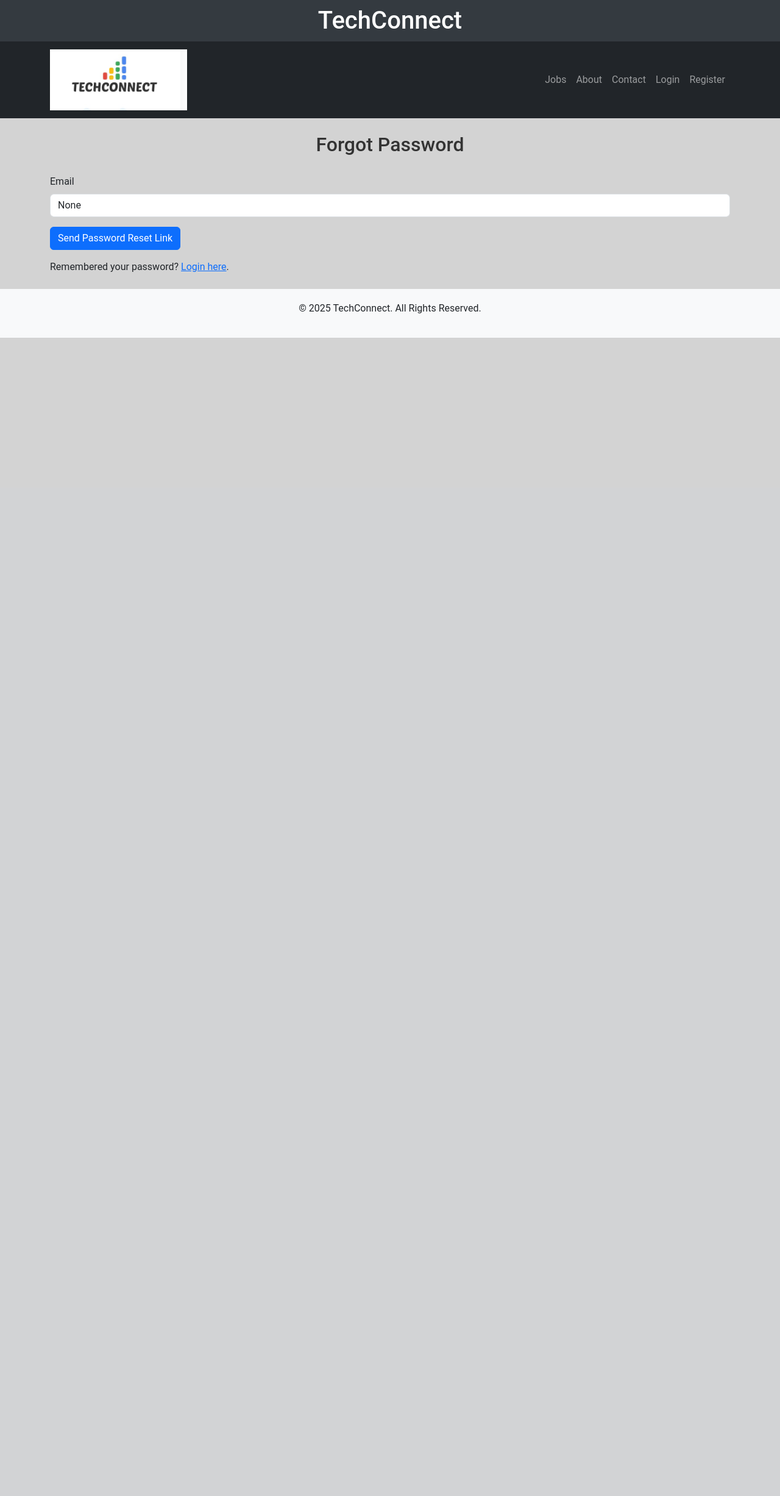
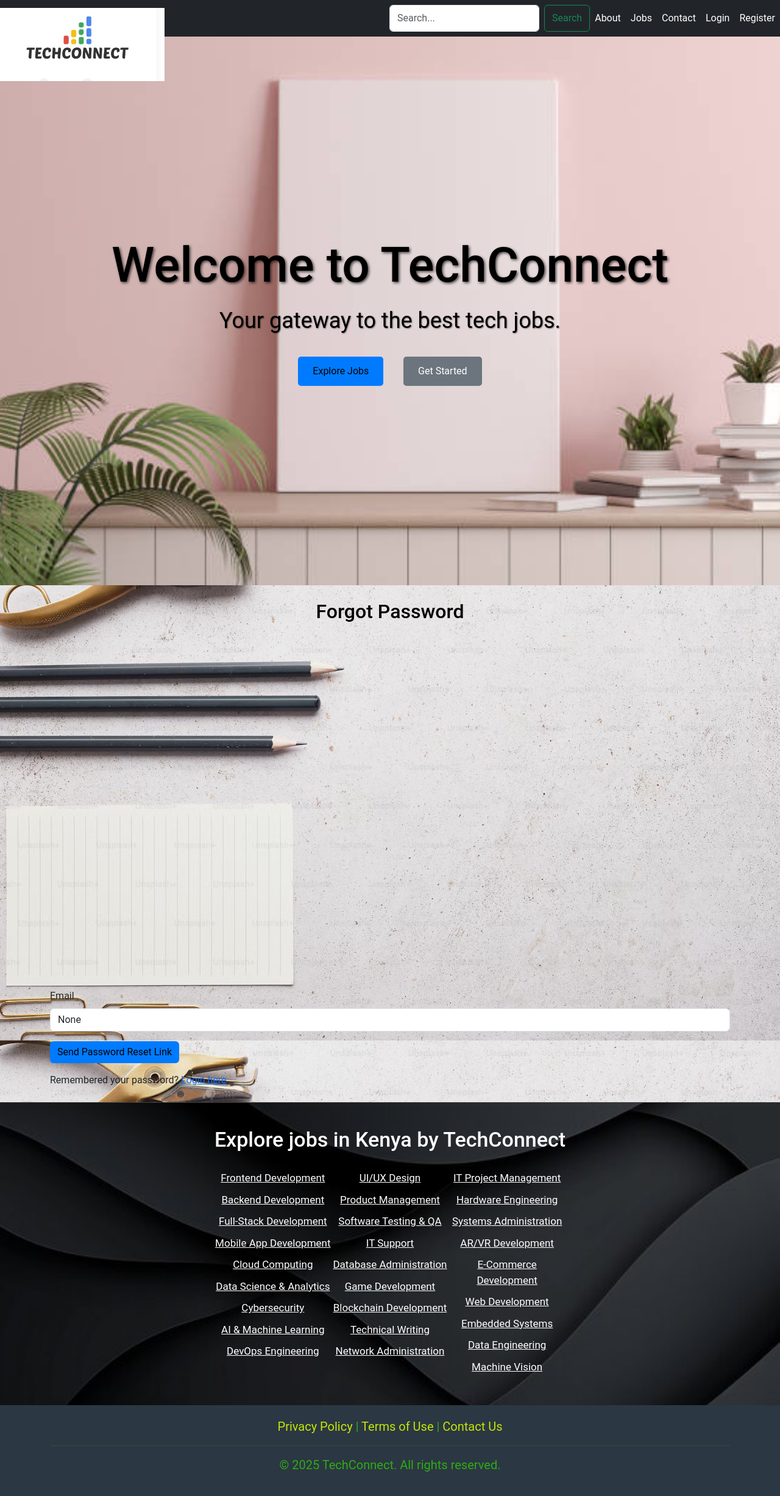
Before and after one commit to BenieShann/TechConnect, a Flask app: page /forgot_password in a window 1280 px wide. Shown: the whole page at 61% size. Before the commit the page ends 554 px from the top, so only its background shows below. Run offline with Flask 3, Linux system fonts and the light colour scheme.

Commit message:
added  background image to Job Functions section and improve styling for better readability

```diff
--- a/app/routes.py
+++ b/app/routes.py
@@ -14,8 +14,6 @@
 
 # Creating a Blueprint
 routes = Blueprint('routes', __name__)
-
-
 
 
 class Routes:
--- /dev/null
+++ b/app/static/css/style.css
@@ -0,0 +1,169 @@
+.navbar-container {
+    position: relative;
+}
+
+.navbar-brand {
+    position: absolute;
+    top: 0;
+    left: 0;
+    padding-left: 0px;
+}
+
+.logo {
+    height: auto;
+    padding-left: 0px;
+}
+
+.navbar-links {
+    display: flex;
+    gap: 20px;
+}
+
+.me-auto {
+    margin-right: auto;
+}
+
+.ml-auto {
+    margin-left: auto;
+}
+
+.nav-link {
+    color: white;
+    text-decoration: none;
+    padding: 10px;
+}
+
+.nav-link:hover {
+    text-decoration: underline;
+}
+
+/* Mobile-specific styles */
+@media (max-width: 768px) {
+    .navbar-links {
+        display: none;
+    }
+
+    .navbar-toggler {
+        display: block;
+    }
+}
+
+/* Hero Section */
+.hero {
+    background-image: url('../images/hero-background.jpg');
+    background-size: cover;
+    background-position: center center;
+    height: 900px;
+    display: flex;
+    flex-direction: column;
+    justify-content: center;
+    align-items: center;
+    color: black;
+    text-align: center;
+}
+
+.hero-content h1 {
+    font-size: 5rem;
+    margin-bottom: 1rem;
+    text-shadow: 2px 2px 4px rgba(0, 0, 0, 0.7);
+}
+
+.hero-content p {
+    font-size: 2.25rem;
+    margin-bottom: 2rem;
+    text-shadow: 1px 1px 2px rgba(0, 0, 0, 0.5);
+}
+
+.hero-buttons .btn {
+    margin: 0 0.9rem;
+    padding: 0.75rem 1.5rem;
+    font-size: 1rem;
+    border-radius: 5px;
+}
+
+.btn-primary {
+    background-color: #007bff;
+    border: none;
+    color: black;
+}
+
+.btn-primary:hover {
+    background-color: #0056b3;
+}
+
+.btn-secondary {
+    background-color: #6c757d;
+    border: none;
+    color: white;
+}
+
+.btn-secondary:hover {
+    background-color: #5a6268;
+}
+
+/* Job Functions Section */
+.job-functions {
+    background-image: url('{{ url_for("static", filename="images/background-section.jpg") }}');
+    background-color: #2e2e2e;
+    padding: 40px 20px;
+    text-align: center;
+    border-top: 1px solid #404040;
+}
+
+.job-functions h2 {
+    font-size: 34px;
+    color: #ffffff;
+    margin-bottom: 20px;
+}
+
+.job-functions .categories {
+    display: flex;
+    justify-content: center;
+    gap: 20px;
+    flex-wrap: wrap;
+}
+
+.job-functions ul {
+    list-style: none;
+    padding: 0;
+    margin: 0;
+    max-width: 200px;
+}
+
+.job-functions ul li {
+    margin: 10px 0;
+    font-size: 17px;
+    color: #d3d3d3;
+}
+
+.job-functions ul li:hover {
+    color: #007bff;
+    cursor: pointer;
+}
+
+/* Footer Styles */
+footer {
+    background-color: darkolivegreen;
+    color: #2dad13;
+    padding: 20px;
+    text-align: center;
+    font-size: 20px;
+}
+
+footer a {
+    color: #c4e604;
+    text-decoration: none;
+}
+
+footer a:hover {
+    text-decoration: underline;
+}
+
+#explore-jobs {
+    background-image: url('{{ url_for("static", filename="images/background-section.jpg") }}');
+    background-size: cover;
+    background-position: center;
+    padding: 40px 20px;
+    color: white;
+    text-align: center;
+  }
--- a/app/templates/base.html
+++ b/app/templates/base.html
@@ -6,17 +6,21 @@
     <title>{{ title | default('TechConnect') }}</title>
     <!-- Link to external stylesheets (e.g., Bootstrap or custom styles) -->
     <link rel="stylesheet" href="https://cdn.jsdelivr.net/npm/bootstrap@5.3.0-alpha1/dist/css/bootstrap.min.css">
+    <link rel="stylesheet" href="{{ url_for('static', filename='css/style.css') }}">
     <style>
         /* General Styles */
         body {
+        background-image: url('{{ url_for('static', filename='images/background-body.jpg') }}');
         font-family: 'Roboto', sans-serif;
-            background-color: #d3d3d3;
         margin: 0;
         padding: 0;
+        background-size: cover;
+        background-repeat: no-repeat;
+        background-attachment: fixed;
         }
 
         header {
-            background-color: #343a40;
+            background-color:rgb(2, 4, 7);
             color: #fff;
             padding: 10px 0;
         }
@@ -27,22 +31,22 @@
         }
 
         footer {
-            background-color: #f8f9fa;
+            background-color:rgb(43, 55, 66);
             padding: 20px;
             text-align: center;
         }
 
         h2 {
             text-align: center;
-            margin-bottom: 30px;
-            color: #333;
+            margin-bottom: 600px;
+            color: #000;
         }
 
         .job-card {
-            background-color: white;
+            background-image: url('{{ url_for('static', filename='images/background-body.jpg') }}');
             border-radius: 10px;
             padding: 20px;
-            box-shadow: 0 4px 10px rgba(0, 0, 0, 0.1);
+            box-shadow: 0 4px 10px rgb(247, 12, 129);
             transition: box-shadow 0.3s;
             height: 100%;
         }
@@ -52,31 +56,26 @@
         }
 
         .job-card h3 {
-            font-size: 20px;
-            color: #333;
+            font-size: 30px;
+            color: #000;
             margin-bottom: 10px;
         }
 
         .job-card p {
-            font-size: 16px;
-            color: #555;
+            font-size: 18px;
+            color: #111;
             margin-bottom: 10px;
         }
 
         .job-card .company {
             font-weight: bold;
-            color: #4CAF50;
-        }
-
-        .job-card .category {
-            font-size: 14px;
-            color: #888;
+            color:rgb(1, 9, 10);
         }
 
             .job-card a {
             text-decoration: none;
-            color: #fff;
-            background-color: #4CAF50;
+            color: #000;
+            background-color:rgb(3, 126, 109);
             padding: 10px;
             border-radius: 5px;
             font-weight: bold;
@@ -87,42 +86,41 @@
         }
 
         .job-card a:hover {
-            background-color: #45a049;
+            background-color:rgb(73, 11, 40);
         }
     </style>
 </head>
 <body>
     <!-- Header Section -->
-    <header>
-        <div class="container">
-            <h1>TechConnect</h1>
-        </div>
-    </header>
 
     <!-- Navigation Bar -->
      <nav class="navbar navbar-expand-lg navbar-dark bg-dark">
-        <div class="container">
+        <div class="navbar-container d-flex justify-content-between w-100">
             <!-- Logo -->
             <a class="navbar-brand d-flex align-items-center" href="{{ url_for('home') }}">
-                <img src="{{ url_for('static', filename='images/TechConnect logo.jpg') }}" alt="TechConnect Logo" class="logo me-2" style="height: 100px;">
+                <img src="{{ url_for('static', filename='images/TechConnect logo.jpg') }}" alt="TechConnect Logo" class="logo me-2" style="height: 120px;">
             </a>
 
-            <button class="navbar-toggler" type="button" data-bs-toggle="collapse" data-bs-target="#navbarNav" aria-controls="navbarNav" aria-expanded="false" aria-label="Toggle navigation">
-                <span class="navbar-toggler-icon"></span>
-            </button>
-
+        <!-- Navbar links (About, Jobs, Contact) and Links at the far right (Register, Login) -->
         <div class="collapse navbar-collapse" id="navbarNav">
             <ul class="navbar-nav ms-auto">
-                    <!-- Navigation Links -->
+                <form class="d-flex" action="/search" method="GET">
+                    <input class="form-control me-2" type="search" name="query" placeholder="Search..." aria-label="Search">
+                    <button class="btn btn-outline-success" type="submit">Search</button>
+                </form>
+
+                <!-- Left side links (About, Jobs, Contact) -->
+                 <li class="nav-item">
+                    <a class="nav-link" href="{{ url_for('about') }}">About</a>
+                </li>
                 <li class="nav-item">
                     <a class="nav-link" href="{{ url_for('jobs') }}">Jobs</a>
                 </li>
                 <li class="nav-item">
-                        <a class="nav-link" href="{{ url_for('about') }}">About</a>
-                    </li>
-                    <li class="nav-item">
                     <a class="nav-link" href="{{ url_for('contact') }}">Contact</a>
                 </li>
+
+                <!-- Right side links (Register, Login) -->
                 {% if current_user.is_authenticated %}
                     <li class="nav-item">
                         <a class="nav-link" href="{{ url_for('profile') }}">Profile</a>
@@ -140,8 +138,34 @@
                 {% endif %}
             </ul>
         </div>
+
+        <!-- Hamburger Menu for Small Screens -->
+        <button
+            class="navbar-toggler"
+            type="button"
+            data-bs-toggle="collapse"
+            data-bs-target="#navbarNav"
+            aria-controls="navbarNav"
+            aria-expanded="false"
+            aria-label="Toggle navigation"
+            >
+            <span class="navbar-toggler-icon"></span>
+        </button>
     </div>
 </nav>
+
+
+ <!-- Hero Section -->
+    <section class="hero">
+        <div class="hero-content">
+            <h1>Welcome to TechConnect</h1>
+            <p>Your gateway to the best tech jobs.</p>
+            <div class="hero-buttons">
+                <a href="{{ url_for('jobs') }}" class="btn btn-primary">Explore Jobs</a>
+                <a href="{{ url_for('register') }}" class="btn btn-secondary">Get Started</a>
+            </div>
+        </div>
+    </section>
 
     <!-- Main Content -->
     <main>
@@ -150,9 +174,80 @@
         </div>
     </main>
 
-    <!-- Footer Section -->
-    <footer>
-        <p>&copy; 2025 TechConnect. All Rights Reserved.</p>
+         <!-- Job Functions Section -->
+<!-- Job Functions Section -->
+<section class="job-functions" aria-label="TechConnect Job Categories"
+         style="background-image: url('{{ url_for('static', filename='images/background-section.jpg') }}');
+                background-size: cover;
+                background-position: center;
+                padding: 40px 20px;
+                color: black;">
+
+    <!-- Link to CSS file -->
+    <link rel="stylesheet" href="{{ url_for('static', filename='styles.css') }}">
+
+    <h2>Explore jobs in Kenya by TechConnect</h2>
+
+    <div class="categories container">
+        <div class="row">
+            <!-- First Column -->
+            <ul class="col-md-4">
+                <li><a href="/frontend-development" style="color: white;">Frontend Development</a></li>
+                <li><a href="/backend-development" style="color: white;">Backend Development</a></li>
+                <li><a href="/full-stack-development" style="color: white;">Full-Stack Development</a></li>
+                <li><a href="/mobile-app-development" style="color: white;">Mobile App Development</a></li>
+                <li><a href="/cloud-computing" style="color: white;">Cloud Computing</a></li>
+                <li><a href="/data-science-analytics" style="color: white;">Data Science & Analytics</a></li>
+                <li><a href="/cybersecurity" style="color: white;">Cybersecurity</a></li>
+                <li><a href="/ai-ml" style="color: white;">AI & Machine Learning</a></li>
+                <li><a href="/devops-engineering" style="color: white;">DevOps Engineering</a></li>
+            </ul>
+
+            <!-- Second Column -->
+            <ul class="col-md-4">
+                <li><a href="/ui-ux-design" style="color: white;">UI/UX Design</a></li>
+                <li><a href="/product-management" style="color: white;">Product Management</a></li>
+                <li><a href="/software-testing-qa" style="color: white;">Software Testing & QA</a></li>
+                <li><a href="/it-support" style="color: white;">IT Support</a></li>
+                <li><a href="/database-administration" style="color: white;">Database Administration</a></li>
+                <li><a href="/game-development" style="color: white;">Game Development</a></li>
+                <li><a href="/blockchain-development" style="color: white;">Blockchain Development</a></li>
+                <li><a href="/technical-writing" style="color: white;">Technical Writing</a></li>
+                <li><a href="/network-administration" style="color: white;">Network Administration</a></li>
+            </ul>
+
+            <!-- Third Column -->
+            <ul class="col-md-4">
+                <li><a href="/it-project-management" style="color: white;">IT Project Management</a></li>
+                <li><a href="/hardware-engineering" style="color: white;">Hardware Engineering</a></li>
+                <li><a href="/systems-administration" style="color: white;">Systems Administration</a></li>
+                <li><a href="/ar-vr-development" style="color: white;">AR/VR Development</a></li>
+                <li><a href="/ecommerce-development" style="color: white;">E-Commerce Development</a></li>
+                <li><a href="/web-development" style="color: white;">Web Development</a></li>
+                <li><a href="/embedded-systems" style="color: white;">Embedded Systems</a></li>
+                <li><a href="/data-engineering" style="color: white;">Data Engineering</a></li>
+                <li><a href="/machine-vision" style="color: white;">Machine Vision</a></li>
+            </ul>
+        </div>
+    </div>
+</section>
+
+
+    <footer class="custom-footer">
+        <div class="container">
+            <!-- Top section with links -->
+             <div class="footer-links">
+                <a href="/privacy-policy" class="footer-link">Privacy Policy</a>
+                <span>|</span>
+                <a href="/terms-of-use" class="footer-link">Terms of Use</a>
+                <span>|</span>
+                <a href="/contact-us" class="footer-link">Contact Us</a>
+            </div>
+            <!-- Divider line -->
+             <hr class="footer-divider">
+             <!-- Bottom section with copyright -->
+              <p class="footer-text">© 2025 TechConnect. All rights reserved.</p>
+            </div>
         </footer>
 
     <!-- JavaScript and Bootstrap Scripts -->
```
Also changed, not shown: app/templates/home.html (+5 -7 lines), app/static/images/1.Backgroundpic.jpg (added), app/static/images/2.Backgroundpic.avif (added), app/static/images/89831684b12dac78da2a41c0780d1e69.jpg (added), app/static/images/backgrouccnd-section.jpg (added), app/static/images/background-body.jpg (added), app/static/images/background-section.jpg (added), app/static/images/hero-background.jpg (added), 2 other files. Lines whose indentation alone changed are shown as unchanged.
